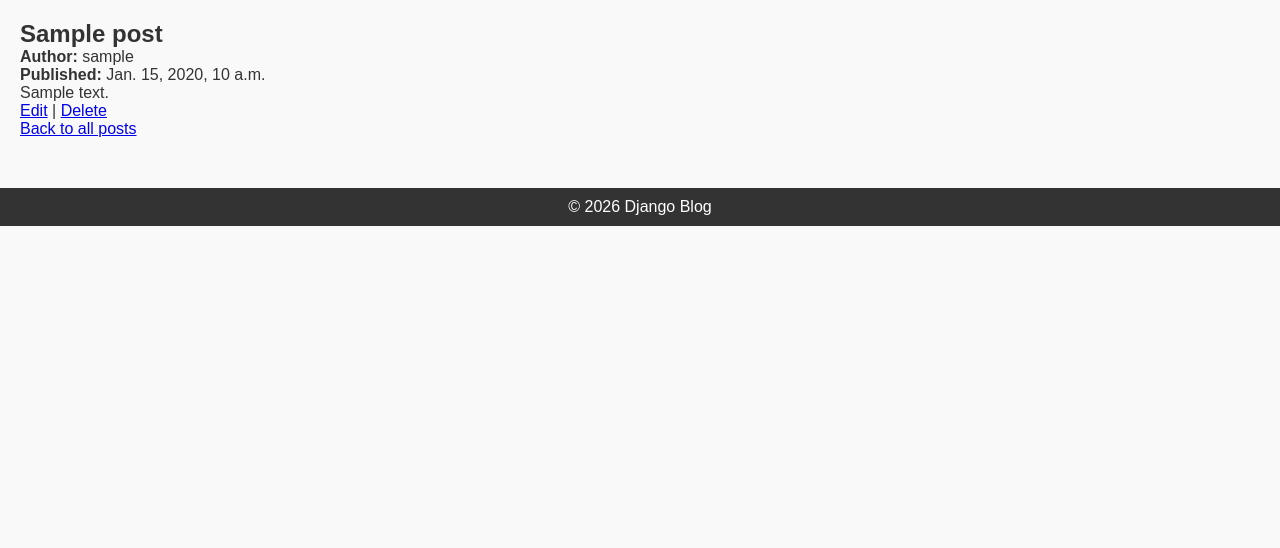
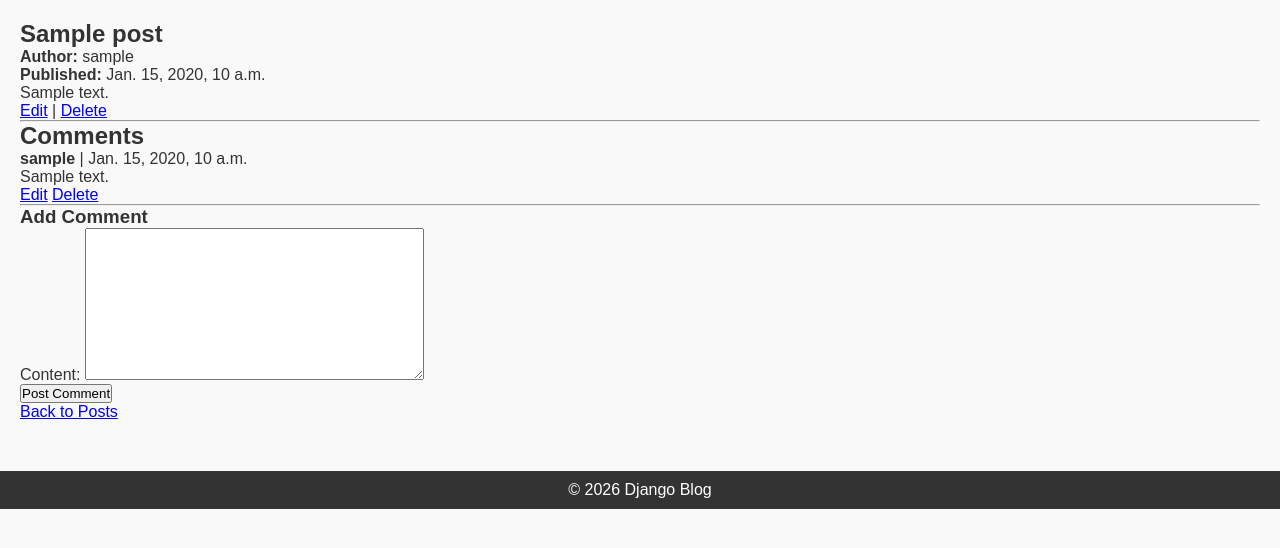
Before and after one commit to Jaydilyc/Alx_DjangoLearnLab, a Django app: page /post/1/ in a window 1280 px wide. Shown: the part 41-589 px from the top of the page. Run offline with Django 5.2, Linux system fonts and the light colour scheme; a user stored in the database is signed in; tables that the repository leaves empty hold one stand-in row (values such as "Sample post").

Commit message:
Add comment functionality with create, edit, and delete features

```diff
--- a/django_blog/blog/forms.py
+++ b/django_blog/blog/forms.py
@@ -1,7 +1,7 @@
 from django import forms
 from django.contrib.auth.forms import UserCreationForm
 from django.contrib.auth.models import User
-from .models import Post
+from .models import Post, Comment
 
 
 class UserRegisterForm(UserCreationForm):
@@ -22,3 +22,9 @@ class PostForm(forms.ModelForm):
     class Meta:
         model = Post
         fields = ['title', 'content']
+
+
+class CommentForm(forms.ModelForm):
+    class Meta:
+        model = Comment
+        fields = ['content']
--- a/django_blog/blog/models.py
+++ b/django_blog/blog/models.py
@@ -3,7 +3,6 @@ from django.db import models
 # Create your models here.
 from django.contrib.auth.models import User
 from django.urls import reverse
-
 
 
 class Post(models.Model):
@@ -17,3 +16,17 @@ class Post(models.Model):
 
     def get_absolute_url(self):
         return reverse('post-detail', kwargs={'pk': self.pk})
+
+
+class Comment(models.Model):
+    post = models.ForeignKey(Post, on_delete=models.CASCADE, related_name='comments')
+    author = models.ForeignKey(User, on_delete=models.CASCADE, related_name='comments')
+    content = models.TextField()
+    created_at = models.DateTimeField(auto_now_add=True)
+    updated_at = models.DateTimeField(auto_now=True)
+
+    def __str__(self):
+        return f'Comment by {self.author} on {self.post}'
+
+    def get_absolute_url(self):
+        return reverse('post-detail', kwargs={'pk': self.post.pk})
--- a/django_blog/blog/templates/blog/post_detail.html
+++ b/django_blog/blog/templates/blog/post_detail.html
@@ -17,5 +17,35 @@
     </p>
 {% endif %}
 
-<p><a href="{% url 'post-list' %}">Back to all posts</a></p>
+<hr>
+
+<h2>Comments</h2>
+
+{% for comment in post.comments.all %}
+    <div>
+        <p><strong>{{ comment.author }}</strong> | {{ comment.created_at }}</p>
+        <p>{{ comment.content }}</p>
+
+        {% if user == comment.author %}
+            <a href="{% url 'comment-update' comment.pk %}">Edit</a>
+            <a href="{% url 'comment-delete' comment.pk %}">Delete</a>
+        {% endif %}
+    </div>
+    <hr>
+{% empty %}
+    <p>No comments yet.</p>
+{% endfor %}
+
+{% if user.is_authenticated %}
+    <h3>Add Comment</h3>
+    <form method="POST" action="{% url 'add-comment' post.pk %}">
+        {% csrf_token %}
+        {{ comment_form.as_p }}
+        <button type="submit">Post Comment</button>
+    </form>
+{% else %}
+    <p><a href="{% url 'login' %}">Login</a> to add a comment.</p>
+{% endif %}
+
+<p><a href="{% url 'post-list' %}">Back to Posts</a></p>
 {% endblock %}
--- a/django_blog/blog/urls.py
+++ b/django_blog/blog/urls.py
@@ -7,6 +7,8 @@ from .views import (
     PostCreateView,
     PostUpdateView,
     PostDeleteView,
+    CommentUpdateView,
+    CommentDeleteView,
 )
 
 urlpatterns = [
@@ -22,4 +24,8 @@ urlpatterns = [
     path('post/<int:pk>/', PostDetailView.as_view(), name='post-detail'),
     path('post/<int:pk>/update/', PostUpdateView.as_view(), name='post-update'),
     path('post/<int:pk>/delete/', PostDeleteView.as_view(), name='post-delete'),
+
+    path('post/<int:pk>/comment/new/', views.add_comment, name='add-comment'),
+    path('comment/<int:pk>/update/', CommentUpdateView.as_view(), name='comment-update'),
+    path('comment/<int:pk>/delete/', CommentDeleteView.as_view(), name='comment-delete'),
 ]
--- a/django_blog/blog/views.py
+++ b/django_blog/blog/views.py
@@ -1,12 +1,12 @@
-from django.shortcuts import render, redirect
+from django.shortcuts import render, redirect, get_object_or_404
 from django.contrib.auth.decorators import login_required
 from django.contrib import messages
 from django.views.generic import ListView, DetailView, CreateView, UpdateView, DeleteView
 from django.contrib.auth.mixins import LoginRequiredMixin, UserPassesTestMixin
 from django.urls import reverse_lazy
 
-from .models import Post
-from .forms import UserRegisterForm, UserUpdateForm, PostForm
+from .models import Post, Comment
+from .forms import UserRegisterForm, UserUpdateForm, PostForm, CommentForm
 
 
 def home(request):
@@ -23,7 +23,6 @@ def register(request):
             return redirect('login')
     else:
         form = UserRegisterForm()
-
     return render(request, 'blog/register.html', {'form': form})
 
 
@@ -37,7 +36,6 @@ def profile(request):
             return redirect('profile')
     else:
         form = UserUpdateForm(instance=request.user)
-
     return render(request, 'blog/profile.html', {'form': form})
 
 
@@ -51,6 +49,11 @@ class PostListView(ListView):
 class PostDetailView(DetailView):
     model = Post
     template_name = 'blog/post_detail.html'
+
+    def get_context_data(self, **kwargs):
+        context = super().get_context_data(**kwargs)
+        context['comment_form'] = CommentForm()
+        return context
 
 
 class PostCreateView(LoginRequiredMixin, CreateView):
@@ -85,3 +88,41 @@ class PostDeleteView(LoginRequiredMixin, UserPassesTestMixin, DeleteView):
     def test_func(self):
         post = self.get_object()
         return self.request.user == post.author
+
+
+@login_required
+def add_comment(request, pk):
+    post = get_object_or_404(Post, pk=pk)
+
+    if request.method == 'POST':
+        form = CommentForm(request.POST)
+        if form.is_valid():
+            comment = form.save(commit=False)
+            comment.post = post
+            comment.author = request.user
+            comment.save()
+            messages.success(request, 'Comment added successfully.')
+
+    return redirect('post-detail', pk=post.pk)
+
+
+class CommentUpdateView(LoginRequiredMixin, UserPassesTestMixin, UpdateView):
+    model = Comment
+    form_class = CommentForm
+    template_name = 'blog/comment_form.html'
+
+    def test_func(self):
+        comment = self.get_object()
+        return self.request.user == comment.author
+
+
+class CommentDeleteView(LoginRequiredMixin, UserPassesTestMixin, DeleteView):
+    model = Comment
+    template_name = 'blog/comment_confirm_delete.html'
+
+    def get_success_url(self):
+        return reverse_lazy('post-detail', kwargs={'pk': self.object.post.pk})
+
+    def test_func(self):
+        comment = self.get_object()
+        return self.request.user == comment.author
```
Also changed, not shown: django_blog/blog/templates/blog/comment_confirm_delete.html (added, +17 -0 lines), django_blog/blog/templates/blog/comment_form.html (added, +15 -0 lines), django_blog/blog/README.md, django_blog/blog/migrations/0002_comment.py (added).
